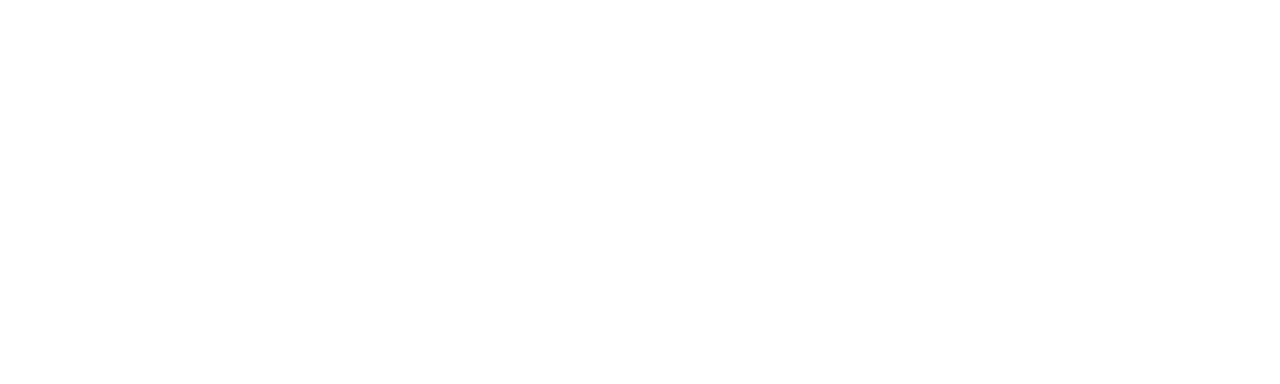
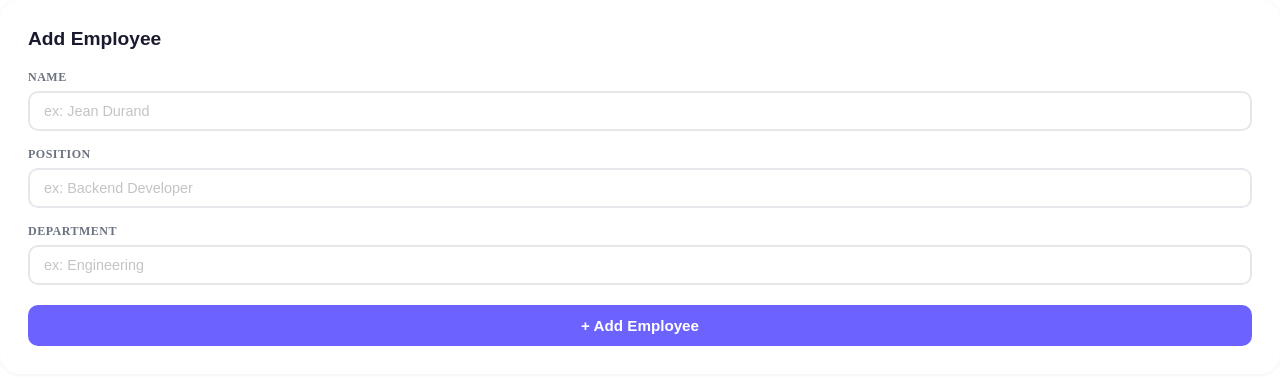
Before and after one commit to valcingreg10-ctrl/Capstone, a React (Vite) app: page / in a window 1280 px wide. Shown: the top 384 px of the page. Built offline with nearby package versions, Linux system fonts and the light colour scheme.

Commit message:
EmployeForm upload

```diff
--- a/package.json
+++ b/package.json
@@ -12,7 +12,8 @@
   "dependencies": {
     "react": "^19.2.4",
     "react-dom": "^19.2.4",
-    "react-router-dom": "^7.13.1"
+    "react-router-dom": "^7.13.1",
+    "uuid": "^13.0.0"
   },
   "devDependencies": {
     "@eslint/js": "^9.39.4",
--- a/src/App.css
+++ b/src/App.css
@@ -0,0 +1,3 @@
+*{
+    margin: 0;
+}
--- a/src/App.jsx
+++ b/src/App.jsx
@@ -1,11 +1,17 @@
+import EmployeeForm from './components/EmployeeForm'
 
 import './App.css'
 
 function App() {
+//  const [employees, setEmployees] = useState(initialEmployees);
 
+//   function handleAdd(newEmployee) {
+//     setEmployees([...employees, newEmployee]);
+//   }
 
   return (
     <>
+    <EmployeeForm  />
 
     </>
   )
--- a/src/components/EmployeeForm.jsx
+++ b/src/components/EmployeeForm.jsx
@@ -1,8 +1,68 @@
-export default function EmployeeForm (){
-return(
-    <>
-    <div>
+import './employeeform.css'
+import { useState } from 'react';
+export default function EmployeeForm ({ onAdd  }){
+    const emptyForm = { name: "", position: "", department: "" };
+    const [form, setForm] = useState(emptyForm);
+    const [error, setError] = useState("");
 
+    function handleChange(event) {
+     setForm({ ...form, [event.target.name]: event.target.value });
+    }
+
+function handleSubmit(event) {
+ event.preventDefault();
+    if (!form.name.trim() || !form.position.trim() || !form.department.trim()) {
+      setError("Please fill the missing parts.");
+      return;
+    }
+    onAdd({ ...form, status: "active" });
+    setForm(emptyForm);
+    setError("");
+}
+
+return (
+    <div className="f-wap">
+      <h2 className="f-title">Add Employee</h2>
+
+      {error && <p className="f-error">{error}</p>}
+      <form onSubmit={handleSubmit} className="form">
+        <div className="f-group">
+          <label htmlFor="name">Name</label>
+          <input
+            id="name"
+            name="name"
+            type="text"
+            placeholder="ex: Jean Durand"
+            value={form.name}
+            onChange={handleChange}
+          />
+        </div>
+        <div className="f-group">
+          <label htmlFor="position">Position</label>
+          <input
+            id="position"
+            name="position"
+            type="text"
+            placeholder="ex: Backend Developer"
+            value={form.position}
+            onChange={handleChange}
+          />
+        </div>
+        <div className="f-group">
+          <label htmlFor="department">Department</label>
+          <input
+            id="department"
+            name="department"
+            type="text"
+            placeholder="ex: Engineering"
+            value={form.department}
+            onChange={handleChange}
+          />
+        </div>
+        <button type="submit" className="sub">
+          + Add Employee
+        </button>
+      </form>
     </div>
-    </>
-)}
+  );
+}
--- a/src/components/employeeform.css
+++ b/src/components/employeeform.css
@@ -0,0 +1,84 @@
+.f-wap{
+    background: white;
+    border-radius: 20px;
+    padding: 28px;
+    box-shadow: 0 1px 4px rgba(0,0,0,0.06);
+    position: sticky;
+    top: 20px;
+
+}
+.f-title{
+    font-family: 'Syne', sans-serif;
+    font-size: 1.2rem;
+    font-weight: 800;
+    color: #1a1a2e;
+    margin-bottom: 20px;
+
+
+}
+.form {
+    display: flex;
+    flex-direction:
+    column;
+    gap: 16px;
+}
+
+.f-group{
+    display: flex;
+    flex-direction: column;
+    gap: 6px;
+
+}
+.f-group label{
+    font-size: 12px;
+    font-weight: 800;
+    color: #6b7280;
+    text-transform: uppercase;
+    letter-spacing: 0.5px;
+}
+.f-group input {
+    border: 2px solid #e5e7eb;
+    border-radius: 10px;
+    padding: 10px 14px;
+    font-family: 'DM Sans', sans-serif;
+    font-size: 0.9rem;
+    color: #1a1a2e;
+    outline: none;
+    transition: border-color 0.2s;
+
+
+}
+.f-group input:focus {
+    border-color: #6c63ff;
+}
+.f-group input::placeholder {
+    color: #c4c4c4;
+}
+.f-error {
+    background: #fef2f2;
+    color: #dc2626;
+    font-size: 12px;
+    padding: 8px 12px;
+    border-radius: 8px;
+    margin-bottom: 4px;
+}
+.sub{
+    background: #6c63ff;
+    color: white;
+    border: none;
+    border-radius: 10px;
+    padding: 12px;
+    font-family: 'Syne', sans-serif;
+    font-size: 0.95rem;
+    font-weight: 700;
+    cursor: pointer;
+    transition: background 0.2s, transform 0.1s;
+    margin-top: 4px;
+
+}
+.sub:hover  {
+    background: #5548e0;
+}
+.sub:active {
+    transform: scale(0.98);
+}
```
Also changed, not shown: 1 other file (tests, documents, lock files or other folders).
